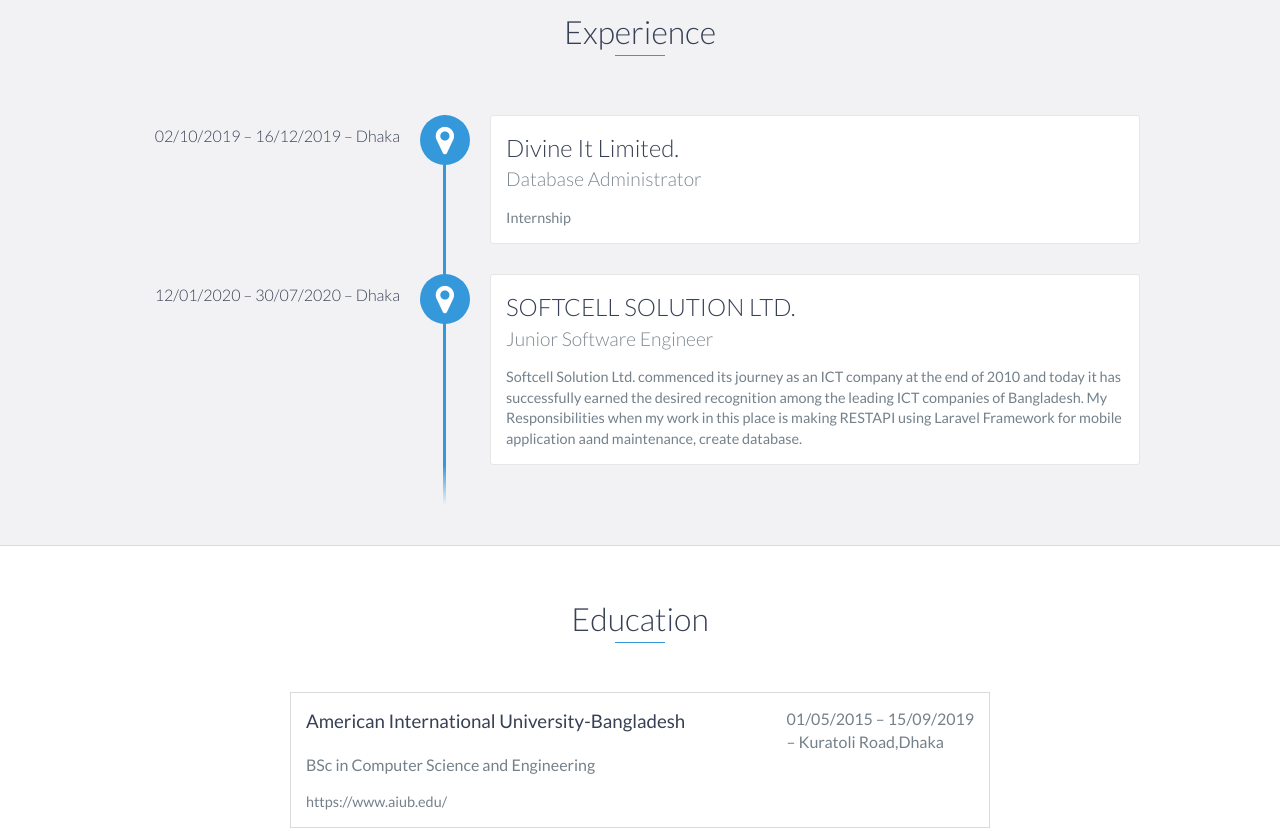
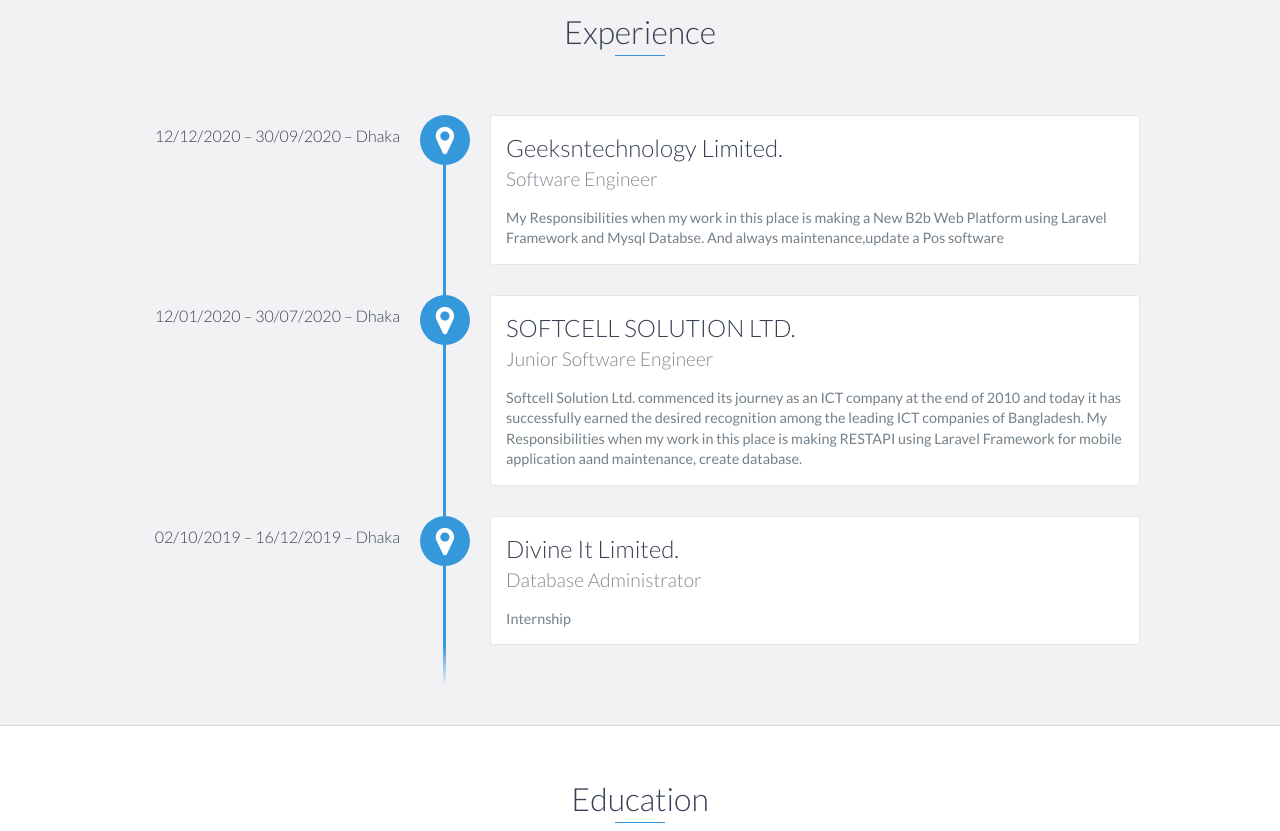
Before and after one commit to izazasif/izazasif.github.io, a website: page index.html in a window 1280 px wide. Shown: the part 1220-2051 px from the top of the page. Drawn offline with nearby package versions, Linux system fonts and the light colour scheme.

Commit message:
Update index.html

```diff
--- a/index.html
+++ b/index.html
@@ -69,7 +69,7 @@
         <div class="container">
             <div class="row">
                 <div class="col-md-4">
-                    <h2 class="heading">I can offer</h2>
+                     <h2 class="heading">I can offer</h2>
                 </div>
                 <div class="col-md-8">
                     <p>
@@ -102,12 +102,13 @@
     <div id="experience" class="background-alt">
         <h2 class="heading">Experience</h2>
         <div id="experience-timeline">
-            <div data-date="02/10/2019 – 16/12/2019 – Dhaka">
-                <h3>Divine It Limited.</h3>
-                <h4>Database Administrator</h4>
+              <div data-date="12/12/2020 – 30/09/2020 – Dhaka">
+                <h3>Geeksntechnology Limited.</h3>
+                <h4>Software Engineer</h4>
                 <p>
-                    Internship
-                </p>
+                    My Responsibilities when my work in this place is
+                    making a New B2b Web Platform using Laravel Framework and Mysql Databse. And always
+                    maintenance,update a Pos software</p>
             </div>
 
             <div data-date="12/01/2020 – 30/07/2020 – Dhaka">
@@ -119,6 +120,14 @@
                     companies of Bangladesh. My Responsibilities when my work in this place is
                     making RESTAPI using Laravel Framework for mobile application aand
                     maintenance, create database. </p>
+            </div>
+
+             <div data-date="02/10/2019 – 16/12/2019 – Dhaka">
+                <h3>Divine It Limited.</h3>
+                <h4>Database Administrator</h4>
+                <p>
+                    Internship
+                </p>
             </div>
 
         </div>
@@ -226,7 +235,7 @@
                  </div>
                     <div class="project shadow-large">
                         <div class="project-image">
-                            <img src="images/project.jpg" />
+                            <img src="images/smartphone.jpg" />
                         </div>
                         <!-- End .project-image -->
                         <div class="project-info">
```
